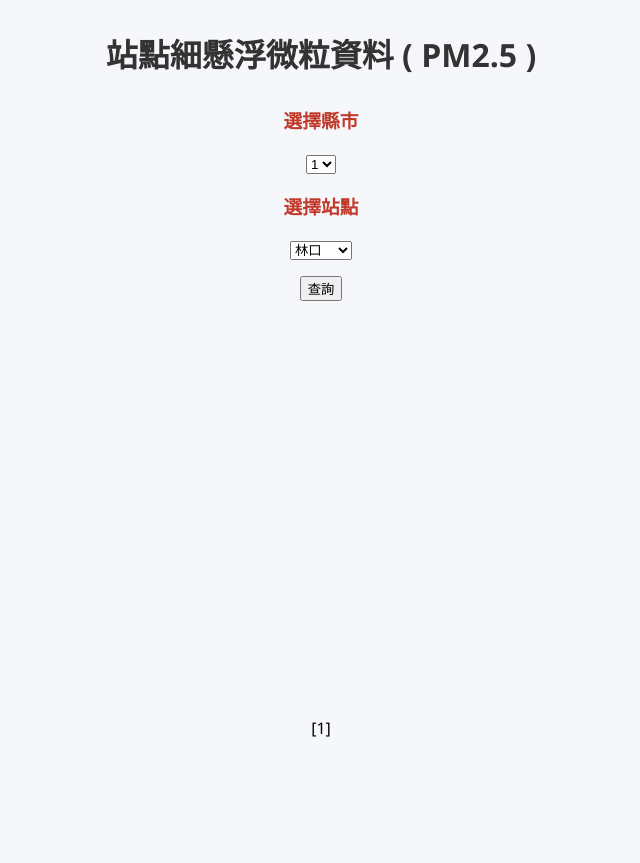
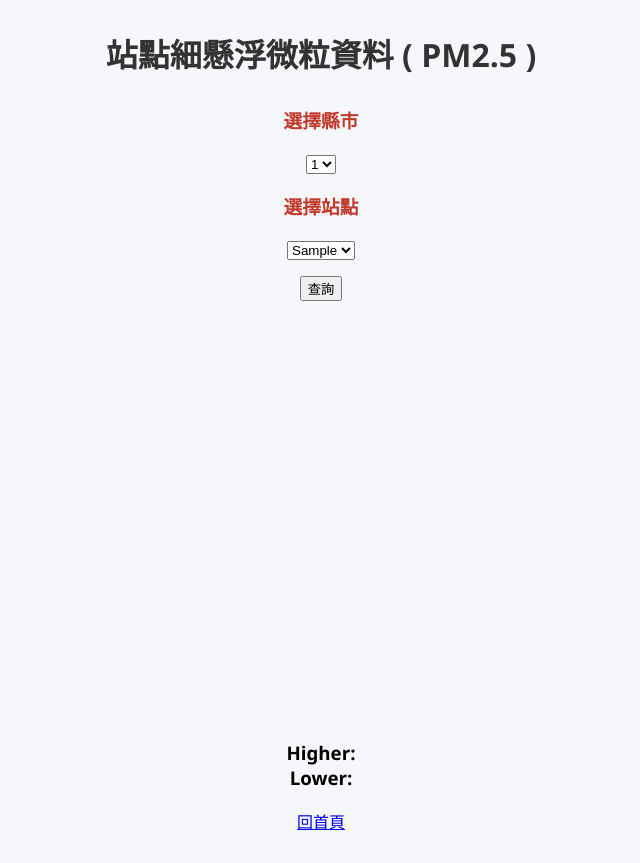
Before and after one commit to ImAries0325/flask-pm25, a Flask app: page /pm25-site in a window 1280 px wide. Shown: the whole page, without its empty margins (319-959 px from the left). Before the commit the page ends 737 px from the top, so only its background shows below. Run offline with Flask 3, Linux system fonts and the light colour scheme; tables that the repository leaves empty or names only in its code hold one stand-in row (values such as "Sample post"); some libraries are stand-ins or nearby versions.

Commit message:
完成pm25微調

```diff
--- a/app.py
+++ b/app.py
@@ -40,13 +40,15 @@
     else:
         columns, datas = get_pm25_data_by_site(county, site)
         df = pd.DataFrame(datas, columns=columns)
+        # 轉換字串時間格式
         date = df["datacreationdate"].apply(lambda x: x.strftime("%Y-%m-%d %H"))
-
         data = {
             "county": county,
             "site": site,
             "x_data": date.to_list(),
             "y_data": df["pm25"].to_list(),
+            "higher": df["pm25"].max(),
+            "lower": df["pm25"].min(),
         }
 
         result = json.dumps(data, ensure_ascii=False)
--- a/templates/pm25-site.html
+++ b/templates/pm25-site.html
@@ -26,20 +26,32 @@
 
     <h3>選擇站點</h3>
     <select name="site" id="site">
-      <option value="林口">林口</option>
-      <option value="富貴角">富貴角</option>
     </select>
     <p><button type="button" onclick="query()">查詢</button></p>
+
+    <!-- 顯示站點名稱 查詢後更改對應的站點名稱-->
+    <h2 id="SiteName"></h2>
     <div id="main" style="width: 800px;height:400px;"></div>
-    {{counties}}
+
+
+    <div id="panel">
+      <h3 style="color: black;">Higher:<span class="higher" style="color: brown;"></span>
+        <br>Lower:<span class="lower" style="color: rgb(0, 110, 255);">
+        </span>
+      </h3>
+    </div>
+
+    <a href="/">回首頁</a>
+
 <script>
       // 取得county跟site element
       const countyEl = document.querySelector("#county");
       const siteEl = document.querySelector("#site");
       const chart1 = echarts.init(document.getElementById('main'));
 
-      countyEl.addEventListener("change",()=>{
-        console.log("change");
+      updateSite();
+
+      function updateSite(){
         let county = countyEl.value;
         const url=`/pm25-county-site?county=${county}`
           // 從後端要求資料
@@ -54,8 +66,13 @@
               opt.value=data[i];
               opt.textContent=data[i];
               siteEl.appendChild(opt);
-              }
+            }
           });
+      }
+
+
+      countyEl.addEventListener("change",()=>{
+        updateSite();
       });
 
 
@@ -65,7 +82,7 @@
 
         var option = {
           title: {
-            text: `${site} PM2.5數據柱狀圖`
+            // text: `${site} PM2.5數據柱狀圖`
           },
           tooltip: {},
           legend: {
@@ -83,9 +100,11 @@
           series: [
             {
               name: 'PM25',
-              type: 'line',
-              smooth: true,
-              data: values
+              type: 'bar',
+              data: values,
+              itemStyle: {
+                color: '#00bfff'
+              }
             }
           ]
         };
@@ -97,16 +116,18 @@
       function query(){
         let county = countyEl.value;
         let site=siteEl.value;
-        const url=`/pm25-data-site?county=${county}&site=${site}`
+        const url=`/pm25-data-site?county=${county}&site=${site}`;
         // 從後端要求資料
         fetch(url)
         .then(res=>res.json())
         .then(data=>{
           console.log(data);
+          document.querySelector("#SiteName").innerHTML=`[ ${county} - ${site} ]`;
+          // 取得最高/最低pm25
+          document.querySelector(".higher").innerHTML=data.higher;
+          document.querySelector(".lower").innerHTML=data.lower;
 
           drawChart(chart1,data.site,data.x_data,data.y_data);
-
-
         });
 
 
```
